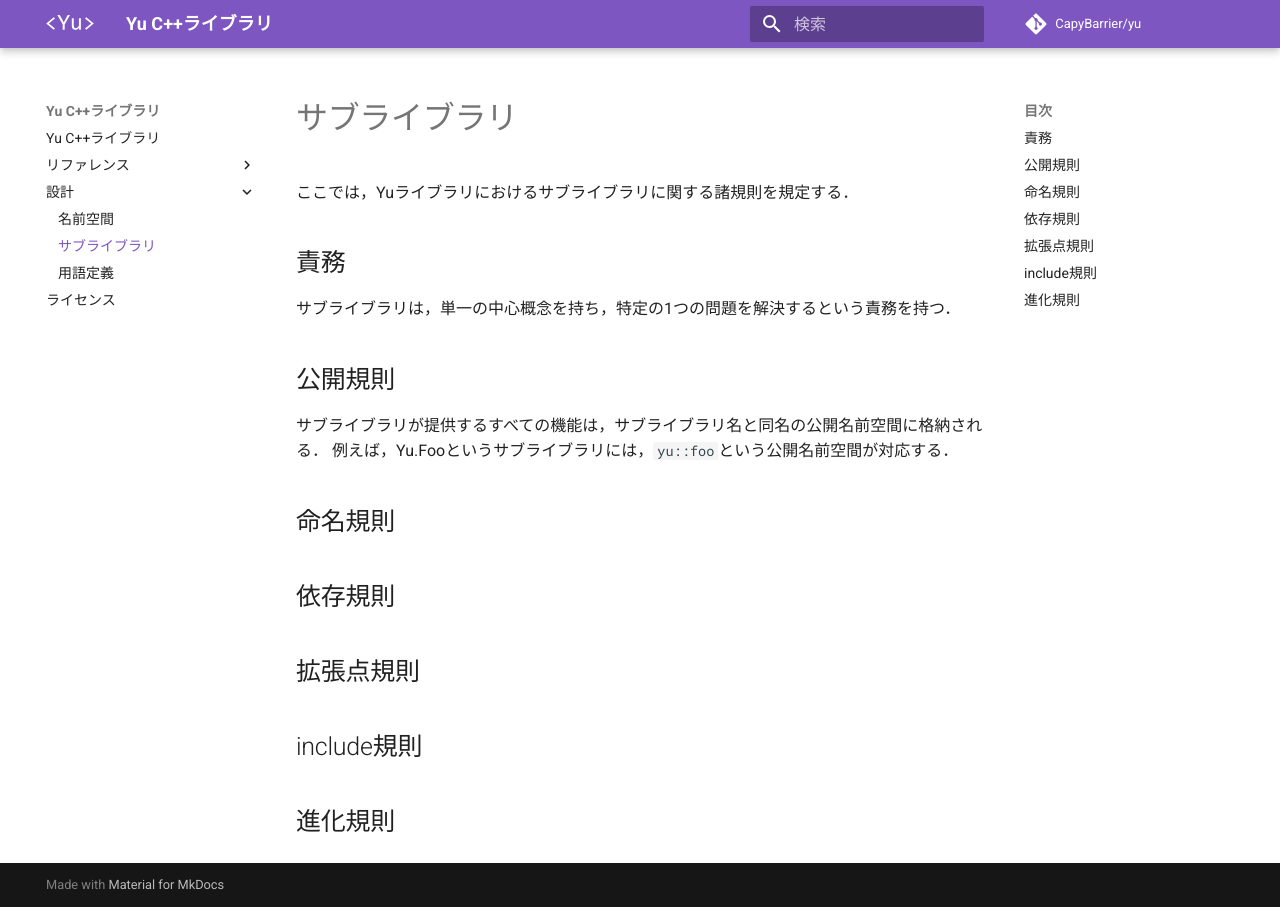
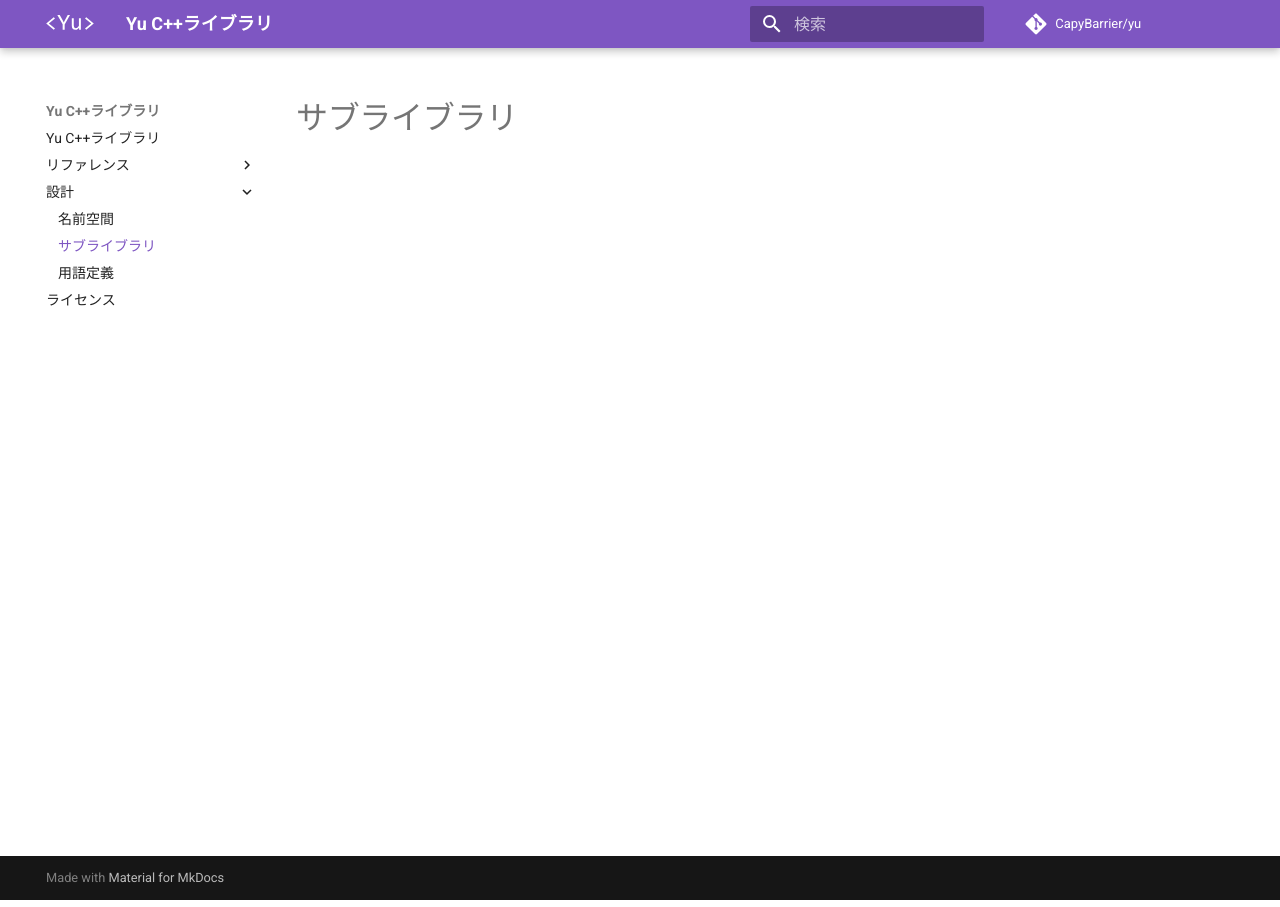
Before and after one commit to CapyBarrier/yu, an MkDocs documentation site: the page built from docs/docs/design/sublibrary.md, in a window 1280 px wide. Built offline with MkDocs 1.6.1 and Material for MkDocs 9.7.7, drawn with Linux system fonts in a browser that asks for light colours; comment, search, counter and statistics services are not loaded.

```diff
--- a/docs/docs/design/sublibrary.md
+++ b/docs/docs/design/sublibrary.md
@@ -1,27 +1 @@
 # サブライブラリ
-
-ここでは，Yuライブラリにおけるサブライブラリに関する諸規則を規定する．
-
-## 責務
-
-サブライブラリは，単一の中心概念を持ち，特定の1つの問題を解決するという責務を持つ．
-
-## 公開規則
-
-サブライブラリが提供するすべての機能は，サブライブラリ名と同名の公開名前空間に格納される．
-例えば，Yu.Fooというサブライブラリには，`yu::foo`という公開名前空間が対応する．
-
-
-## 命名規則
-
-
-## 依存規則
-
-
-## 拡張点規則
-
-
-## include規則
-
-
-## 進化規則
```
